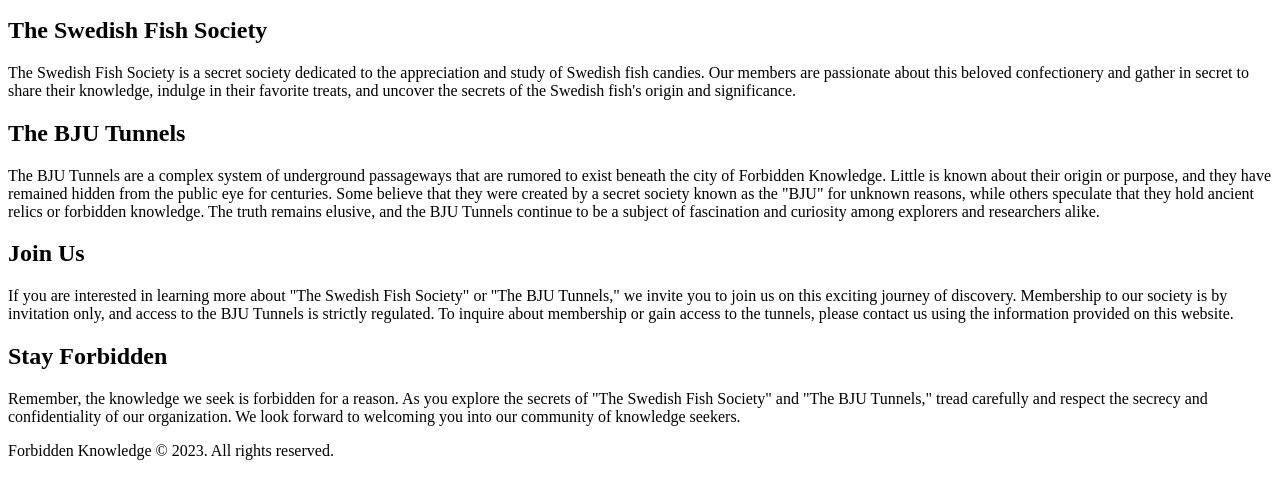
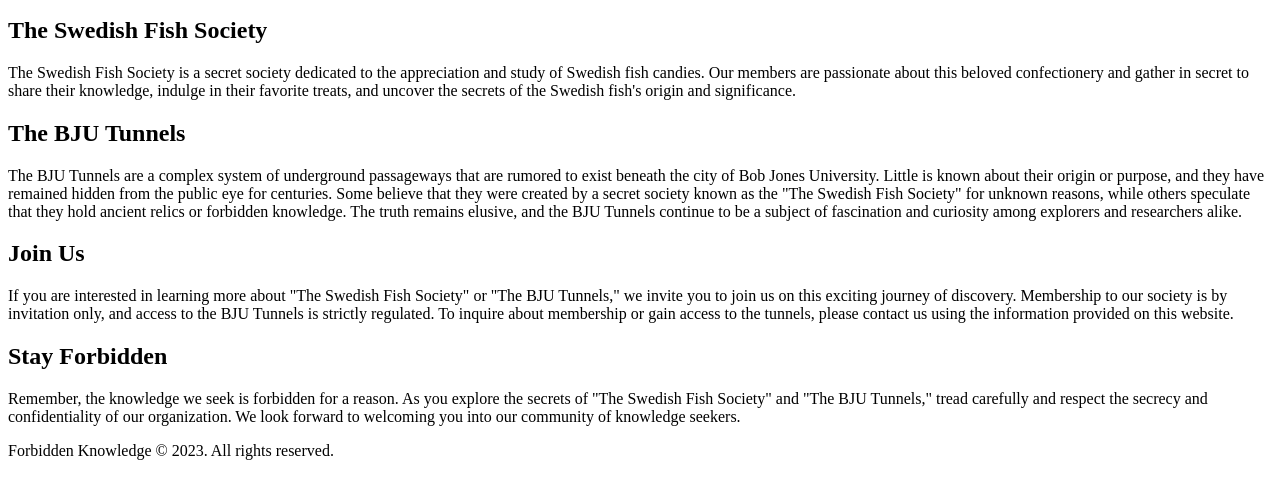
Before and after one commit to Walternate08/forbiddenknowledge, a plain HTML site: page index.html in a window 1280 px wide. Shown: the part 101-600 px from the top of the page. Drawn offline with Linux system fonts and the light colour scheme.

Commit message:
Update index.html

```diff
--- a/index.html
+++ b/index.html
@@ -20,8 +20,8 @@
 <h2>The BJU Tunnels</h2>
 <p>
     The BJU Tunnels are a complex system of underground passageways that are rumored to exist beneath the city of
-    Forbidden Knowledge. Little is known about their origin or purpose, and they have remained hidden from the
-    public eye for centuries. Some believe that they were created by a secret society known as the "BJU" for
+    Bob Jones University. Little is known about their origin or purpose, and they have remained hidden from the
+    public eye for centuries. Some believe that they were created by a secret society known as the "The Swedish Fish Society" for
     unknown reasons, while others speculate that they hold ancient relics or forbidden knowledge. The truth
     remains elusive, and the BJU Tunnels continue to be a subject of fascination and curiosity among
     explorers and researchers alike.
```
